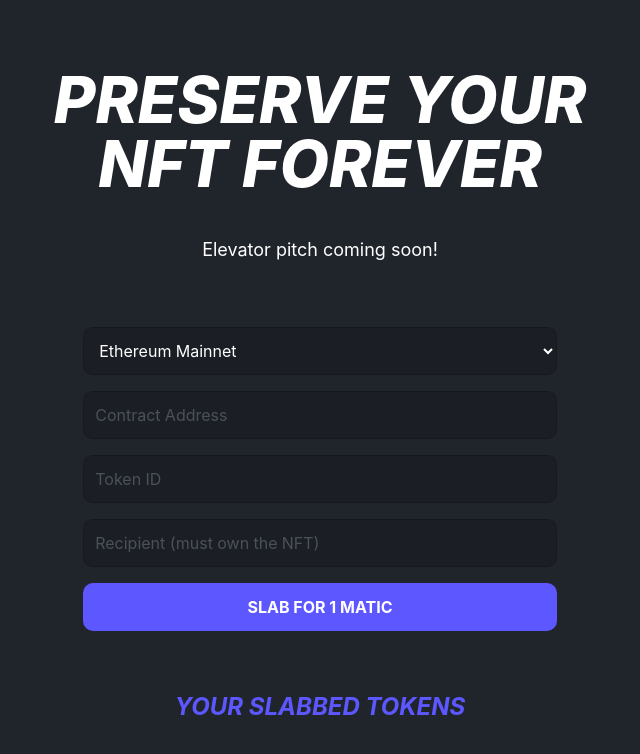
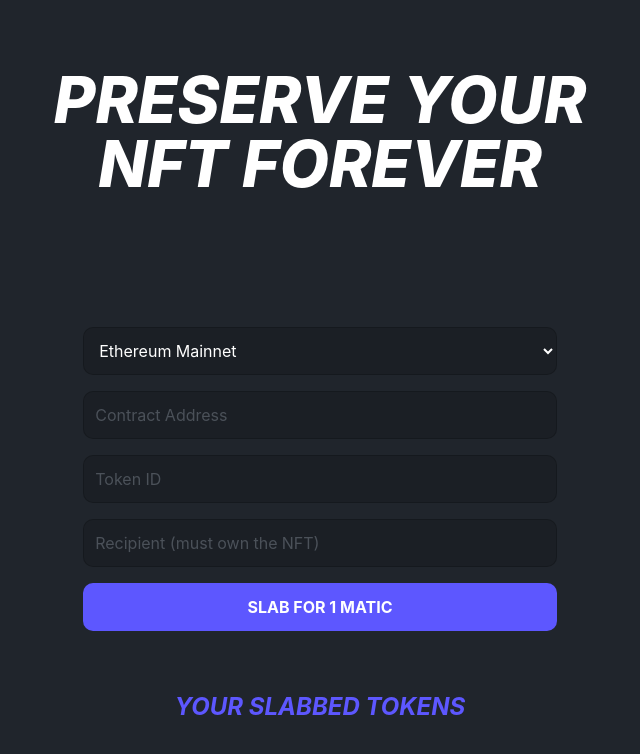
Before and after one commit to tomwade/slabbed, a website: page index.html in a window 1280 px wide. Shown: the whole page, without its empty margins (320-960 px from the left). Drawn offline with nearby package versions, Linux system fonts and the light colour scheme; a web font is replaced by a local one.

Commit message:
Drop intro text

```diff
--- a/index.html
+++ b/index.html
@@ -133,7 +133,7 @@
       <center>
          <h1 class="font-slab font-extrabold italic uppercase text-6xl sm:text-6xl leading-100 mt-5 sm:text-center text-center">Preserve your<br />NFT forever</h1>
          <p class="font-sans font-normal text-lg leading-copy mt-10 max-w-lg sm:text-center text-center">
-            Elevator pitch coming soon!
+            &nbsp;
          </p>
 
          <p>&nbsp;</p>
```
